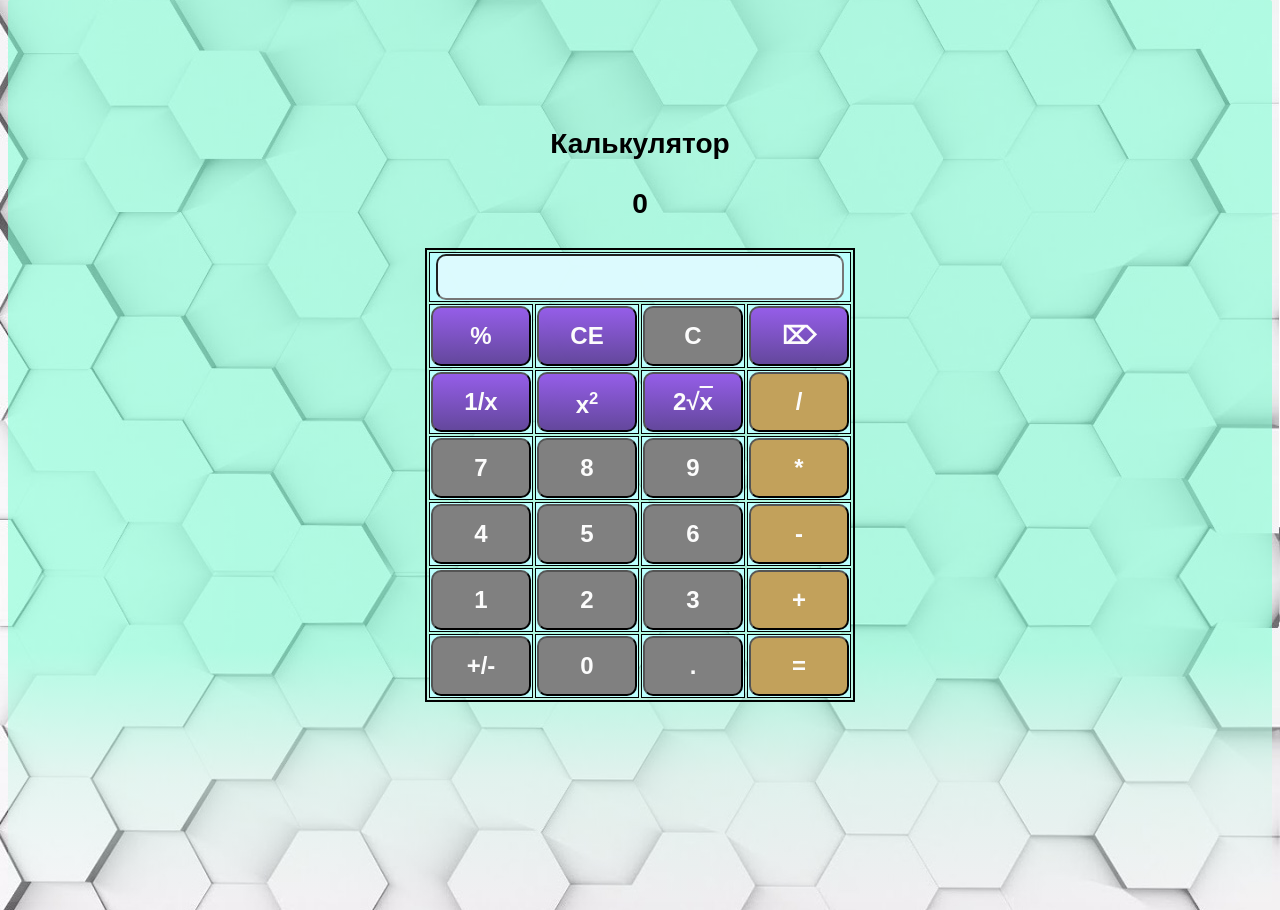
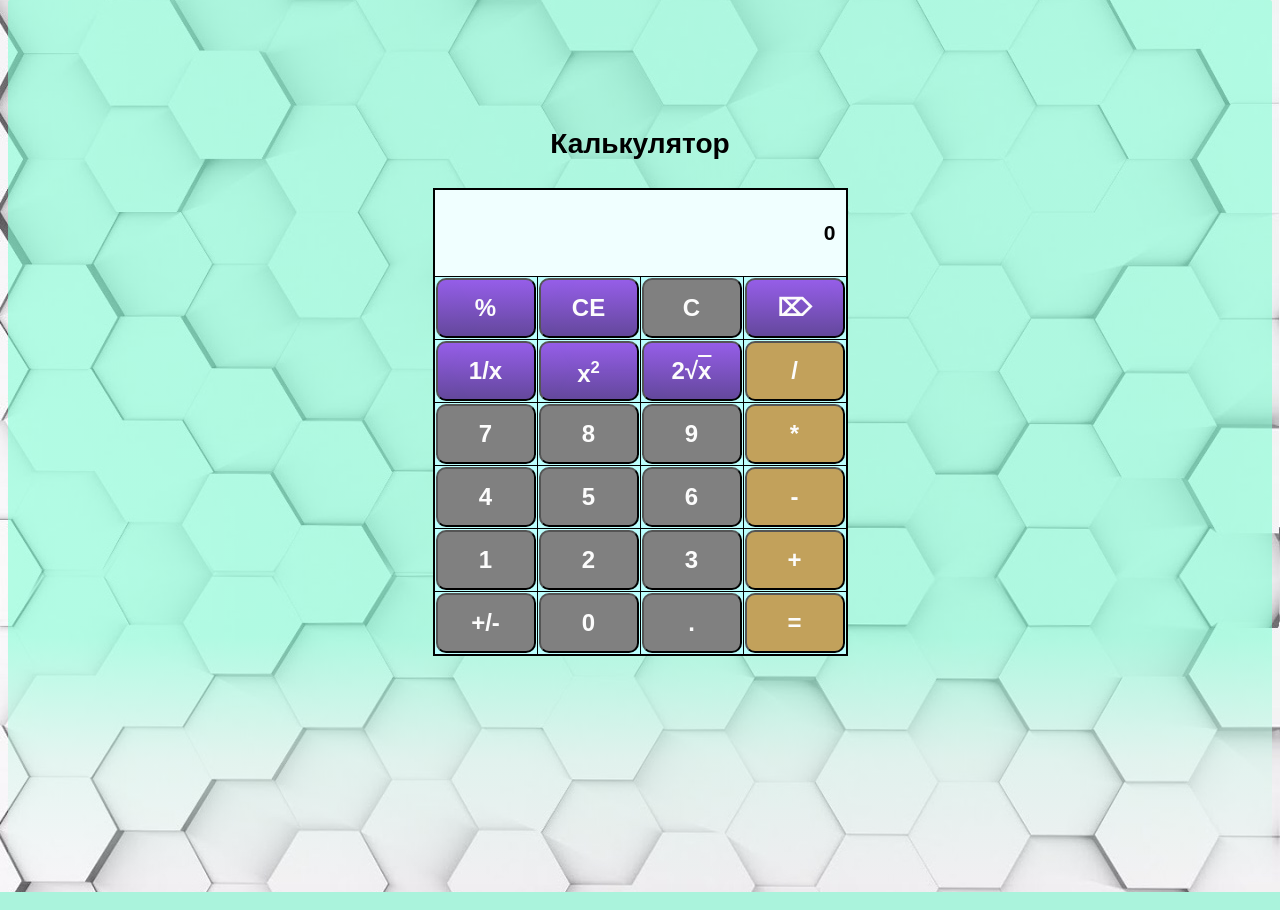
Before and after one commit to K4maS/SomeProducts, a PHP site: the page made by calculator copy.html in a window 1280 px wide. Shown: the part 54-964 px from the top of the page. Run offline with PHP 8.4, Linux system fonts and the light colour scheme.

Commit message:
'Добавлены исправленяи в калькулятор'

```diff
--- a/calculator copy.html
+++ b/calculator copy.html
@@ -28,10 +28,10 @@
                     <p>
                         <h3>Калькулятор</h3>
                     </p>
-                    <h3><div class="score" id="pool_calc">0</div></h3>
-                    <table>
+                    <h3><!--<div class="score" id="pool_calc">0</div></h3>-->
+                    <table class="calculator_panel">
                         <tr>
-                            <td colspan="4"> <input class="input" id='value_input' type="number"></td>
+                            <th colspan="4"> <h3><div   id="pool_calc">0</div></h3><!--<input class="input" id='value_input' type="number"--></th>
                         </tr>
                         <tr>
                             <td><button >%</button></td>
--- /dev/null
+++ b/links/1/index.php
@@ -0,0 +1 @@
+<?php header('Location: http://programmerbook.ru/html/input/type/url/' );?>
--- a/script/newcalc.js
+++ b/script/newcalc.js
@@ -3,16 +3,22 @@ var value2 = Array();
 var num = 0;
 var have_dot = false;
 var action_active = false;
+var first_in = true;
+
+
+
+
 function add_value(x){
     //строит из нажатых клавиш чилсло переменной
-    if(value1 == 0){
+    if(first_in){
         value1 = String(x);
-        }
-    else {
+        first_in = false;
+       }
+     else {
         value1+= String(x);
         num+=1;
-        value1 = Number(value1);
-        }
+
+         }
     if(value2.length != 0  ){
         pool_calc.innerHTML = value2[0] + value2[1] + value1 ;
 
@@ -21,17 +27,27 @@ function add_value(x){
     else{pool_calc.innerHTML = value1;
         document.getElementById('value_input').value = value2[0] + value2[1] + value1;}
     }
+
+
+
+
+
 function posneg() {
-    //перевод чилса в позитивный или негативный вид
+    //перевод чилса в позитивный или негативный видs
     value1 = value1 * -1;
+
     if(value2.length != 0  ){
         pool_calc.innerHTML = value2[0] + value2[1] + value1 ;
     }
     else{pool_calc.innerHTML = value1;
         document.getElementById('value_input').value = value2[0] + value2[1] + value1;}
     }
+
+
+
+
 function add_dot(){
-    //
+    //добавляет знак дроби
     if(have_dot == false){
     value1 = String(value1)+'.';
     if(value2.length != 0  ){
@@ -40,7 +56,11 @@ function add_dot(){
     else{pool_calc.innerHTML = value1;
         document.getElementById('value_input').value = value2[0] + value2[1] + value1;}
     have_dot = true;
-    }}
+    }
+}
+
+
+
 
 function clear_all(){
     //отчищаются переменные
@@ -49,35 +69,43 @@ function clear_all(){
     value2  = [];
     have_dot = false;
     action_active = false;
+    first_in = true;
     pool_calc.innerHTML = value1+' '+value2;
-    }
+}
+
+
+
+
 function action(sumbol){
     //после нажатия на оператор, система передает значение
     //первой переменной на другую переменную и знак оператора в список value2, value1 отчищается
+
     if(action_active == false) {
-        value2[0] = value1;
+
+        value2[0] = Number(value1);
         value2[1] = sumbol;
         value1 = 0;
         num = 0;
         have_dot = false;
         action_active = true;
+        first_in = true;
         pool_calc.innerHTML = value2[0] + value2[1] ;
         return value2
     }
+
 }
+
 
 
 
 function result(){
     //выведение результата
     var total;
+    value1=Number(value1);
+    //if( isEmpty( value2[0] ) ){value2[0] = 0; value2[1]=' ';}
 
-    //if( isEmpty( value2[0] ) ){value2[0] = 0; value2[1]=' ';}
-    if(typeof value1 === 'string' && typeof value2[0] === 'string'){
-        value1 = Number(value1);
-        value2[0] = Number(value2[0]);
-     }
     if(action_active){
+
         if(value2[1]=='+'){
         total = value2[0]+value1;
         }
@@ -94,9 +122,11 @@ function result(){
 
         }
         else{ total = value1 ;}
-
         pool_calc.innerHTML = value2[0] + value2[1] + value1 + '='+ total ;
         value2[0] = total;
-        }
-    action_active = false;
+        action_active = false;
+        first_in = true;
+        have_dot = false;
     }
+
+}
--- a/style/style.css
+++ b/style/style.css
@@ -70,6 +70,17 @@ table {
     border-radius: 10px;
     background-color: rgba(240, 248, 255, 0.623);
  }
+ .calculator_panel th {
+    text-align: right;
+    background-color: azure;
+    height: 10px;
+    padding: 10px;
+    font-size: large;
+
+    }
+.calculator_panel{
+    border-collapse: collapse;
+}
  button{
     width: 400px;
     height: 60px;
```
Also changed, not shown: 1 other file.
